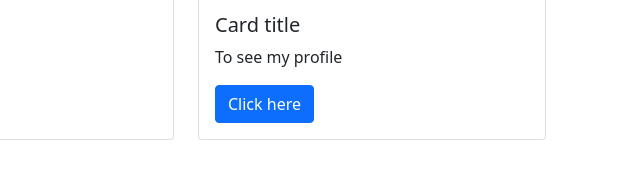
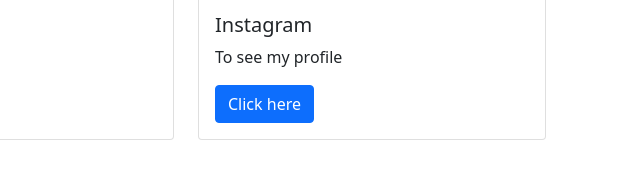
Before and after one commit to ParthKhamkar/Parth_Portfolio, a plain HTML site: page contact.html in a window 1280 px wide. Shown: the part 495-674 px from the top of the page, 640-1280 px from the left. Drawn offline with nearby package versions, Linux system fonts and the light colour scheme.

Commit message:
Update contact.html

```diff
--- a/contact.html
+++ b/contact.html
@@ -53,7 +53,7 @@
 <div class="card">
   <img src="http://sa.kapamilya.com/absnews/abscbnnews/media/2017/logos/instagram-logo.jpg" class="card-img-top" alt="Instagram">
   <div class="card-body">
-    <h5 class="card-title">Card title</h5>
+    <h5 class="card-title">Instagram</h5>
     <p class="card-text">To see my profile</p>
     <a href="https://www.instagram.com/parthk2208/?hl=en" class="btn btn-primary">Click here</a>
   </div>
```
